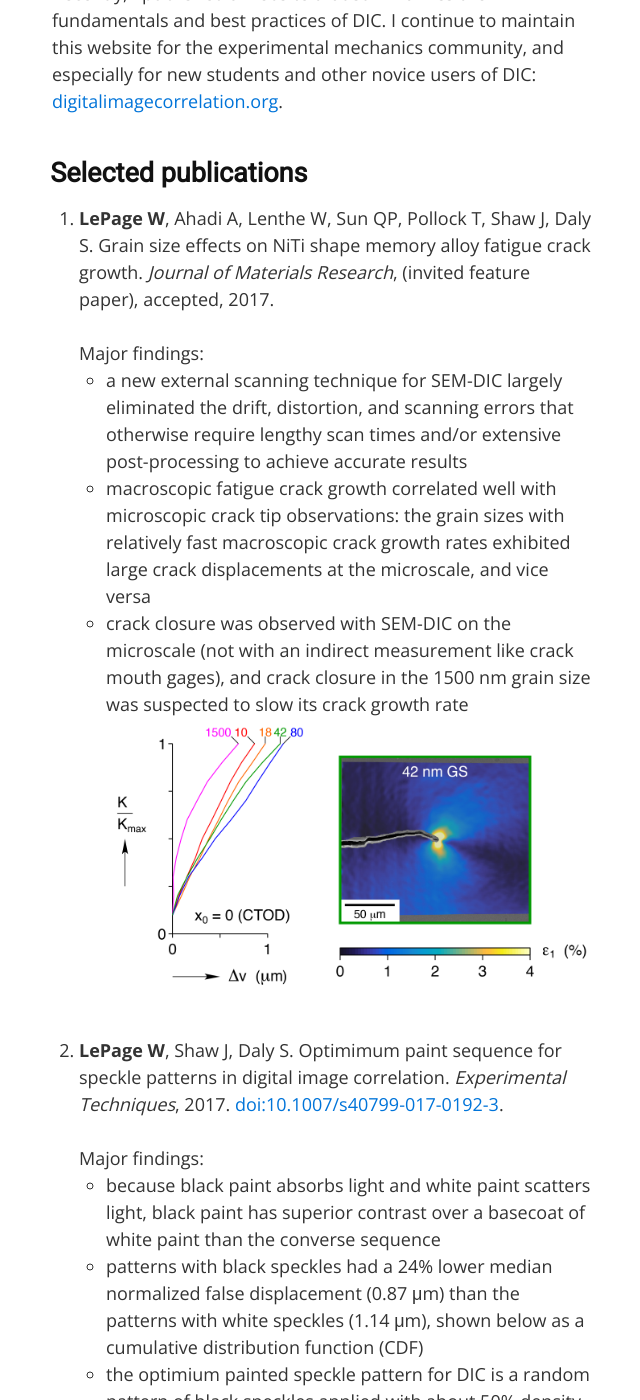
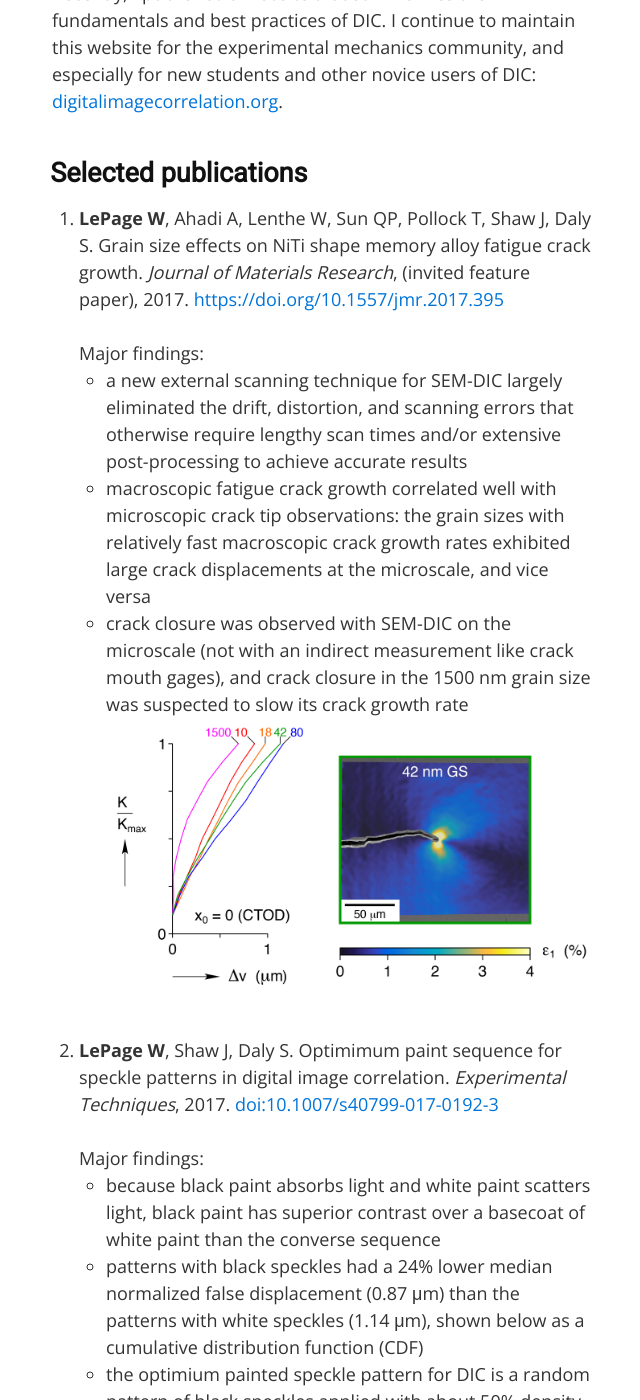
Before and after one commit to wlepage/wlepage.github.io, a Jekyll site: the page built from index.md, in a window 1280 px wide and 1400 px high, scrolled down 2445 px. Shown: the whole window, without its empty margins (318-958 px from the left). Built offline with Jekyll 4.4.1, drawn with Linux system fonts in a browser that asks for light colours.

Commit message:
Update index.md

```diff
--- a/index.md
+++ b/index.md
@@ -46,25 +46,25 @@ En route to building new understandings about material degradation and failure,
 One experimental technique that has been especially useful in my research is digital image correlation (DIC). When I began using DIC, there was not a single document or resource for learning how to execute high-quality DIC experiments, so I agglomerated a slew of best practices from the literature. Recently, I published a website that summarizes the fundamentals and best practices of DIC. I continue to maintain this website for the experimental mechanics community, and especially for new students and other novice users of DIC: [digitalimagecorrelation.org](http://digitalimagecorrelation.org/).
 
 ## Selected publications
-1. __LePage W__, Ahadi A, Lenthe W, Sun QP, Pollock T, Shaw J, Daly S. Grain size effects on NiTi shape memory alloy fatigue crack growth. _Journal of Materials Research_, (invited feature paper), accepted, 2017. <br /><br />
+1. __LePage W__, Ahadi A, Lenthe W, Sun QP, Pollock T, Shaw J, Daly S. Grain size effects on NiTi shape memory alloy fatigue crack growth. _Journal of Materials Research_, (invited feature paper), 2017. [https://doi.org/10.1557/jmr.2017.395](https://doi.org/10.1557/jmr.2017.395)<br /><br />
 Major findings:
 	+ a new external scanning technique for SEM-DIC largely eliminated the drift, distortion, and scanning errors that otherwise require lengthy scan times and/or extensive post-processing to achieve accurate results
 	+ macroscopic fatigue crack growth correlated well with microscopic crack tip observations: the grain sizes with relatively fast macroscopic crack growth rates exhibited large crack displacements at the microscale, and vice versa
 	+ crack closure was observed with SEM-DIC on the microscale (not with an indirect measurement like crack mouth gages), and crack closure in the 1500 nm grain size was suspected to slow its crack growth rate<br />
 ![Grain size effects on NiTi fatigue crack growth](img/TOC_grainsizeNiTiFatigue-01.png "Grain size effects on NiTi fatigue crack growth")<br />
-1. __LePage W__, Shaw J, Daly S. Optimimum paint sequence for speckle patterns in digital image correlation. _Experimental Techniques_, 2017. [doi:10.1007/s40799-017-0192-3](http://doi.org/10.1007/s40799-017-0192-3).<br /><br />
+1. __LePage W__, Shaw J, Daly S. Optimimum paint sequence for speckle patterns in digital image correlation. _Experimental Techniques_, 2017. [doi:10.1007/s40799-017-0192-3](http://doi.org/10.1007/s40799-017-0192-3)<br /><br />
 Major findings:
 	+ because black paint absorbs light and white paint scatters light, black paint has superior contrast over a basecoat of white paint than the converse sequence
 	+ patterns with black speckles had a 24% lower median normalized false displacement (0.87 μm) than the patterns with white speckles (1.14 μm), shown below as a cumulative distribution function (CDF)
 	+ the optimium painted speckle pattern for DIC is a random pattern of black speckles applied with about 50% density over a basecoat of white paint<br />
 ![Optimum paint speckles sequence](img/TOC_paintspeckles.png "Optimum paint speckles sequence")<br />
-1. Chen K, Wood K, Kazyak E, __LePage W__, Davis A, Sanchez A, Dasgupta N. Dead lithium: mass transport effects on voltage, capacity, and failure of lithium metal anodes. _Journal of Materials Chemistry A_, 2017. [doi:10.1039/c7ta00371d](http://doi.org/10.1039/c7ta00371d). <br /><br />
+1. Chen K, Wood K, Kazyak E, __LePage W__, Davis A, Sanchez A, Dasgupta N. Dead lithium: mass transport effects on voltage, capacity, and failure of lithium metal anodes. _Journal of Materials Chemistry A_, 2017. [doi:10.1039/c7ta00371d](http://doi.org/10.1039/c7ta00371d)<br /><br />
 Major findings:
 	+ during continued cycling, dead Li accumulates and impedes ionic mass transport, requiring a greater concentration gradient for diffusion
 	+ this accumulated dead Li is responsible for capacity fade in Li metal full cells, before dendrite shorting or electrolyte depletion occur
 	+ voltage measurements during galvanostatic cycling indicate mass transport effects by changing from "peaking" to "arcing"<br />
 ![Dead lithium mass transport effects](img/TOC_deadLi.png "Dead lithium mass transport effects")<br />
-1. __LePage W__, Daly S, Shaw J. Cross polarization for improved digital image correlation. _Experimental Mechanics_, 2016. [doi:10.1007/s11340-016-0129-2](http://doi.org/10.1007/s11340-016-0129-2). <br /><br />
+1. __LePage W__, Daly S, Shaw J. Cross polarization for improved digital image correlation. _Experimental Mechanics_, 2016. [doi:10.1007/s11340-016-0129-2](http://doi.org/10.1007/s11340-016-0129-2)<br /><br />
 Major findings:
 	+ expedient method for optimizing a popular and powerful experimental mechanics technique, optical digital image correlation (DIC)
 	+ eliminates saturated pixels to preserve sub-pixel displacement resolution
```
